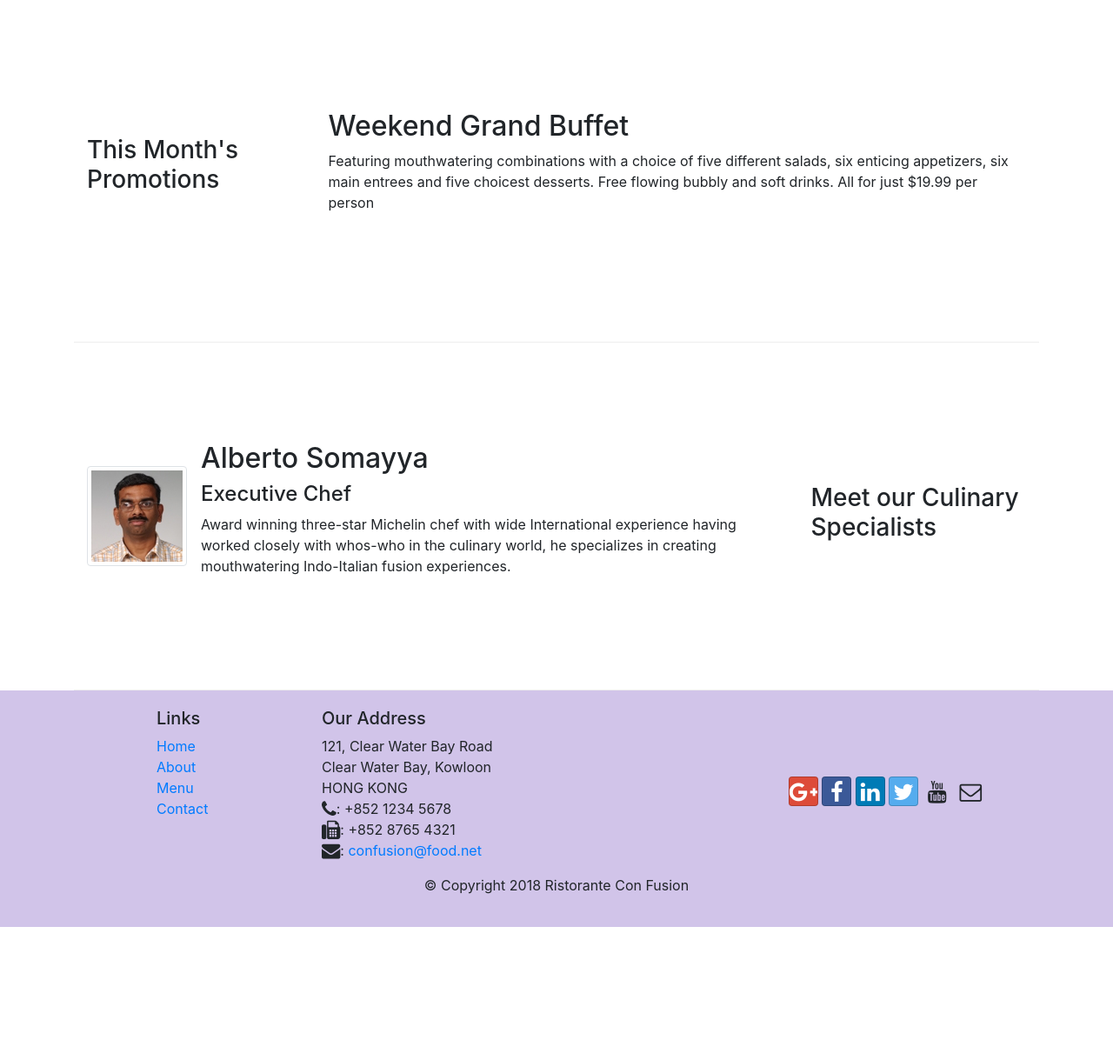
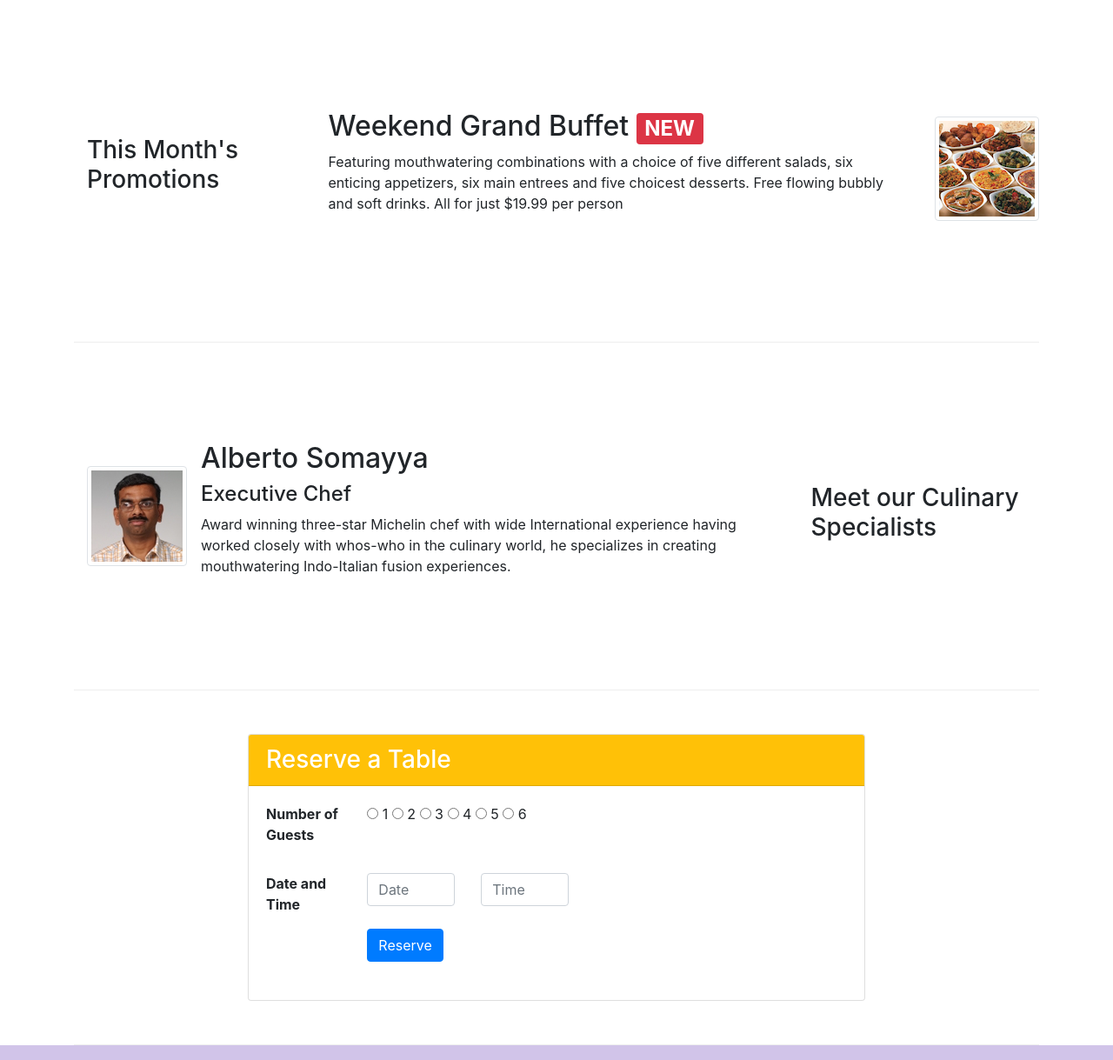
Before and after one commit to AmanJ02/Bootstrap4, a website: page index.html in a window 1280 px wide. Shown: the part 740-1959 px from the top of the page at 87% size. Before the commit the page ends 1806 px from the top, so only its background shows below. Drawn offline with nearby package versions, Linux system fonts and the light colour scheme.

Commit message:
Assignment 2

```diff
--- a/css/styles.css
+++ b/css/styles.css
@@ -15,7 +15,7 @@
 .footer
 {
 	background-color: #D1C4E9;
-	margin: opx auto;
+	margin: 0px auto;
 	padding: 20px 0px 20px 0px;
 }
 
--- a/index.html
+++ b/index.html
@@ -42,10 +42,15 @@
                     <h1>Ristorante con Fusion</h1>
                     <p>We take inspiration from the World's best cuisines, and create a unique fusion experience. Our lipsmacking creations will tickle your culinary senses!</p>
                 </div>
-                <div class="col-12 col-sm align-self-center">
+
+                <div class="col-12 col-sm-3 align-self-center">
                     <img src="img/logo.png" class="imf-fluid">
                 </div>
+                <div class="col-12 col-sm-3 align-self-center">
+                    <a role = "button" class="btn btn-warning btn-lg btn-block" href="#reserve" style="color:black">Reserve Table</a></button>
+                </div>
             </div>
+
         </div>
     </header>
 
@@ -59,7 +64,7 @@
                     <img class="d-flex mr-3 img-thumbnail align-self-center" src="img/uthappizza.png" alt="uthappizza">
                     <div class="media-body">
                         <h2 class="mt-0">Uthappizza <span class="badge badge-danger">HOT</span>  <span class="badge badge-pill badge-secondary">$4.99</span></h2>
-                        <p>A unique combination of Indian Uthappam (pancake) and Italian pizza, topped with Cerignola olives, ripe vine cherry tomatoes, Vidalia onion, Guntur chillies and Buffalo Paneer.</p>
+                        <p class="d-none d-sm-block">A unique combination of Indian Uthappam (pancake) and Italian pizza, topped with Cerignola olives, ripe vine cherry tomatoes, Vidalia onion, Guntur chillies and Buffalo Paneer.</p>
                     </div>
                 </div>
             </div>
@@ -71,9 +76,11 @@
                 <h3>This Month's Promotions</h3>
             </div>
             <div  class="col col-sm col-md">
-                <h2>Weekend Grand Buffet</h2>
-                <p>Featuring mouthwatering combinations with a choice of five different salads, six enticing appetizers, six main entrees and five choicest desserts. Free flowing bubbly and soft drinks. All for just $19.99 per person </p>
+                <h2 class="mt-0">Weekend Grand Buffet  <span class="badge badge-danger">NEW</span></h2>
+                <p class="d-none d-sm-block">Featuring mouthwatering combinations with a choice of five different salads, six enticing appetizers, six main entrees and five choicest desserts. Free flowing bubbly and soft drinks. All for just $19.99 per person </p>
             </div>
+            <div class="media">
+                    <img class="d-flex ml-3 img-thumbnail align-self-center" src="img/buffet.png" alt="buffet"></div>
         </div>
 
         <div class="row row-content align-items-center">
@@ -86,7 +93,44 @@
                     <div class="media-body">
                         <h2>Alberto Somayya</h2>
                         <h4>Executive Chef</h4>
-                        <p>Award winning three-star Michelin chef with wide International experience having worked closely with whos-who in the culinary world, he specializes in creating mouthwatering Indo-Italian fusion experiences. </p>
+                        <p class="d-none d-sm-block">Award winning three-star Michelin chef with wide International experience having worked closely with whos-who in the culinary world, he specializes in creating mouthwatering Indo-Italian fusion experiences. </p>
+                    </div>
+                </div>
+            </div>
+        </div>
+        <div class="row row-content justify-content-center">
+            <div class="col-sm-8 align-items-center">
+                <div class="card" id="reserve">
+                    <h3 class="card-header bg-warning text-white">Reserve a Table</h3>
+                    <div class="card-body">
+                        <dl class="row">
+                            <dt class="col-sm-2">Number of Guests</dt>
+                            <dd class="col-sm-9">
+                                <input class="with-gap" type="radio" name="1" /><span> 1  </span>
+                                <input class="with-gap" type="radio" name="1" /><span> 2  </span>
+                                <input class="with-gap" type="radio" name="1"/><span> 3  </span>
+                                <input class="with-gap" type="radio" name="1"/><span> 4  </span>
+                                <input class="with-gap" type="radio" name="1"/><span> 5  </span>
+                                <input class="with-gap" type="radio" name="1"/><span> 6  </span>
+                            </dd>
+                        </dl>
+                            <dl class="row">
+                            </dl>
+                            <dl class="row">
+                            <dt class="col-sm-2">Date and Time</dt>
+                            <dd class="col-sm-9">
+                                <div class="row">
+                                    <div class="col-sm-4 col-md-3">
+                                    <input type="text" class="form-control" id="date" name="date" placeholder="Date"></div>
+                                    <div class="col-sm-5 col-md-3">
+                                    <input type="text" class="form-control" id="time" name="time" placeholder="Time"></div>
+                                </div>
+                            </dd>
+                        </dl>
+                        <dl class="row">
+                            <dt class="col-sm-2">&nbsp;</dt>
+                            <dd class="col-sm-4"><button type="button" class="btn btn-primary"> Reserve</button></dd>
+                        </dl>
                     </div>
                 </div>
             </div>
@@ -99,7 +143,7 @@
                 <div class="col-4 offset-1 col-sm-2">
                     <h5>Links</h5>
                     <ul class="list-unstyled">
-                        <li><a href="#">Home</a></li>
+                        <li><a href="./index.html">Home</a></li>
                         <li><a href="./aboutus.html">About</a></li>
                         <li><a href="#">Menu</a></li>
                         <li><a href="./contactus.html">Contact</a></li>
@@ -113,7 +157,7 @@
 		              HONG KONG<br>
 		              <i class="fa fa-phone fa-lg"></i>: +852 1234 5678<br>
 		              <i class="fa fa-fax fa-lg"></i>: +852 8765 4321<br>
-		              <i class="fa fa-envelope fa-lg"></i>: <a href="mailto:confusion@food.net">confusion@food.net</a>
+		              <i class="fa fa-envelope fa-lg"></i>:<a href="mailto:confusion@food.net">confusion@food.net</a>
 		           </address>
                 </div>
                 <div class="col-12 col-sm-4 align-self-center">
@@ -121,8 +165,8 @@
                         <a class="btn btn-social-icon btn-google" href="http://google.com/+"><i class="fa fa-google-plus fa-lg"></i></a>
                         <a class="btn btn-social-icon btn-facebook" href="http://www.facebook.com/profile.php?id="><i class="fa fa-facebook fa-lg"></i></a>
                         <a class="btn btn-social-icon btn-linkedin" href="http://www.linkedin.com/in/"><i class="fa fa-linkedin fa-lg"></i></a>
-                        <a class="btn btn-social-icon btn-twitter" href="http://twitter.com/"><i class="fa fa-twitter fa-lg"></i></a>
-                        <a class="btn btn-social-icon btn-youtube" href="http://youtube.com/"><i class="fa fa-youtube fa-lg"></i></a>
+                        <a class="btn btn-social-icon btn-twitter" href="http://www.twitter.com/"><i class="fa fa-twitter fa-lg"></i></a>
+                        <a class="btn btn-social-icon btn-youtube" href="http://www.youtube.com/"><i class="fa fa-youtube fa-lg"></i></a>
                         <a class="btn btn-social-icon" href="mailto:"><i class="fa fa-envelope-o fa-lg"></i></a>
                     </div>
                 </div>
```
